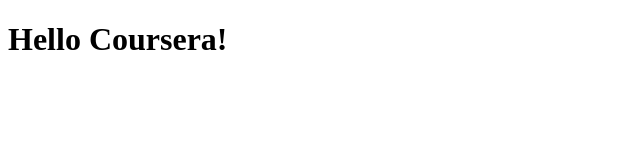
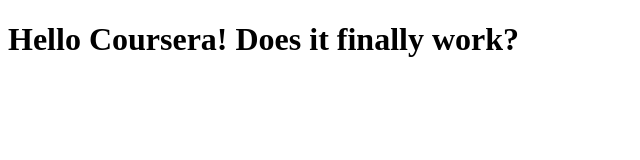
Before and after one commit to eedel2016/coursera-test, a plain HTML site: page site/index.html in a window 1280 px wide. Shown: the whole page, without its empty margins (0-640 px from the left). Drawn offline with Linux system fonts and the light colour scheme.

Commit message:
Small addition to our page content.

```diff
--- a/site/index.html
+++ b/site/index.html
@@ -4,6 +4,6 @@
 	<title>Hello Coursera</title>
 </head>
 <body>
-<h1>Hello Coursera!</h1>
+<h1>Hello Coursera! Does it finally work?</h1>
 </body>
 </html>
```
